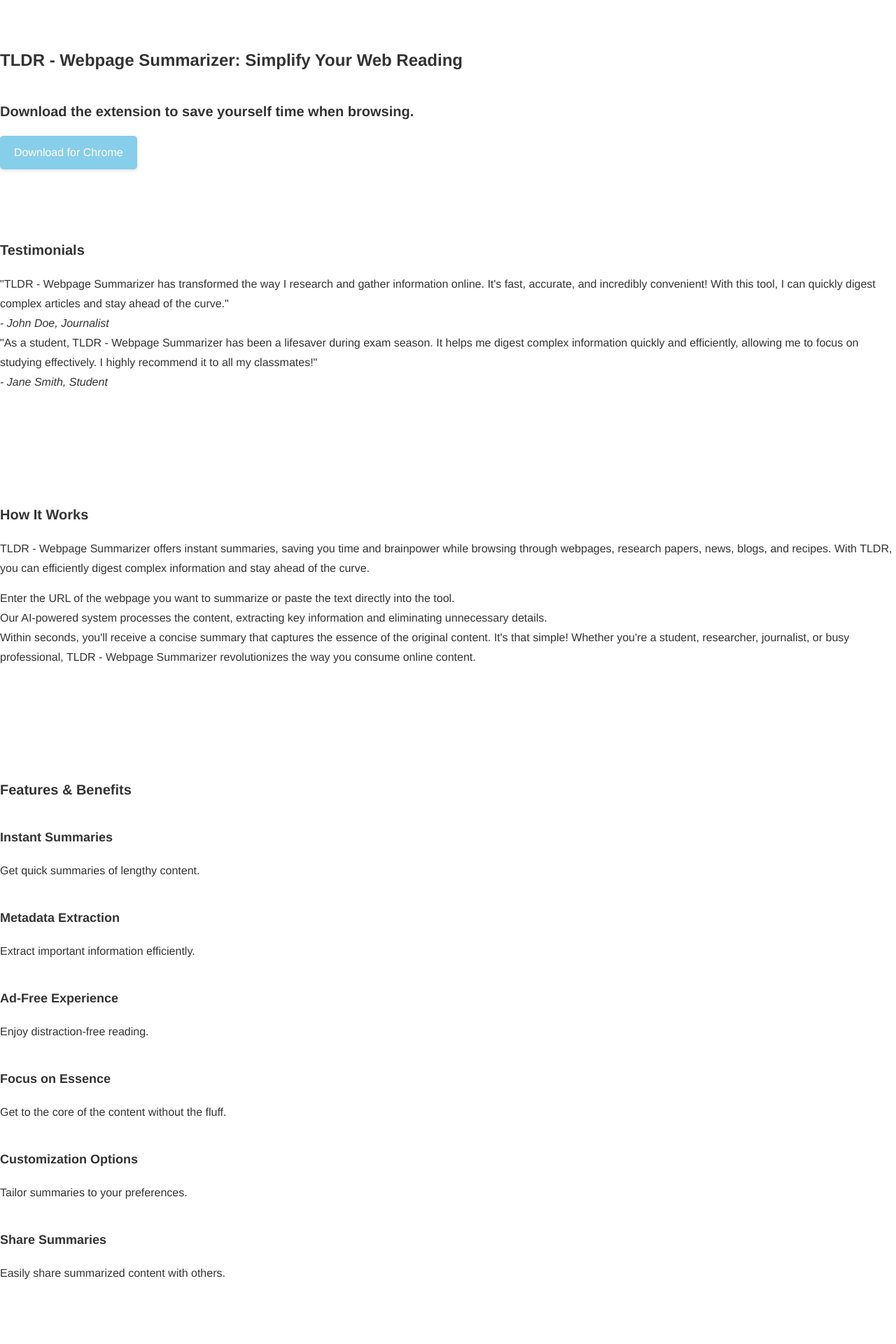
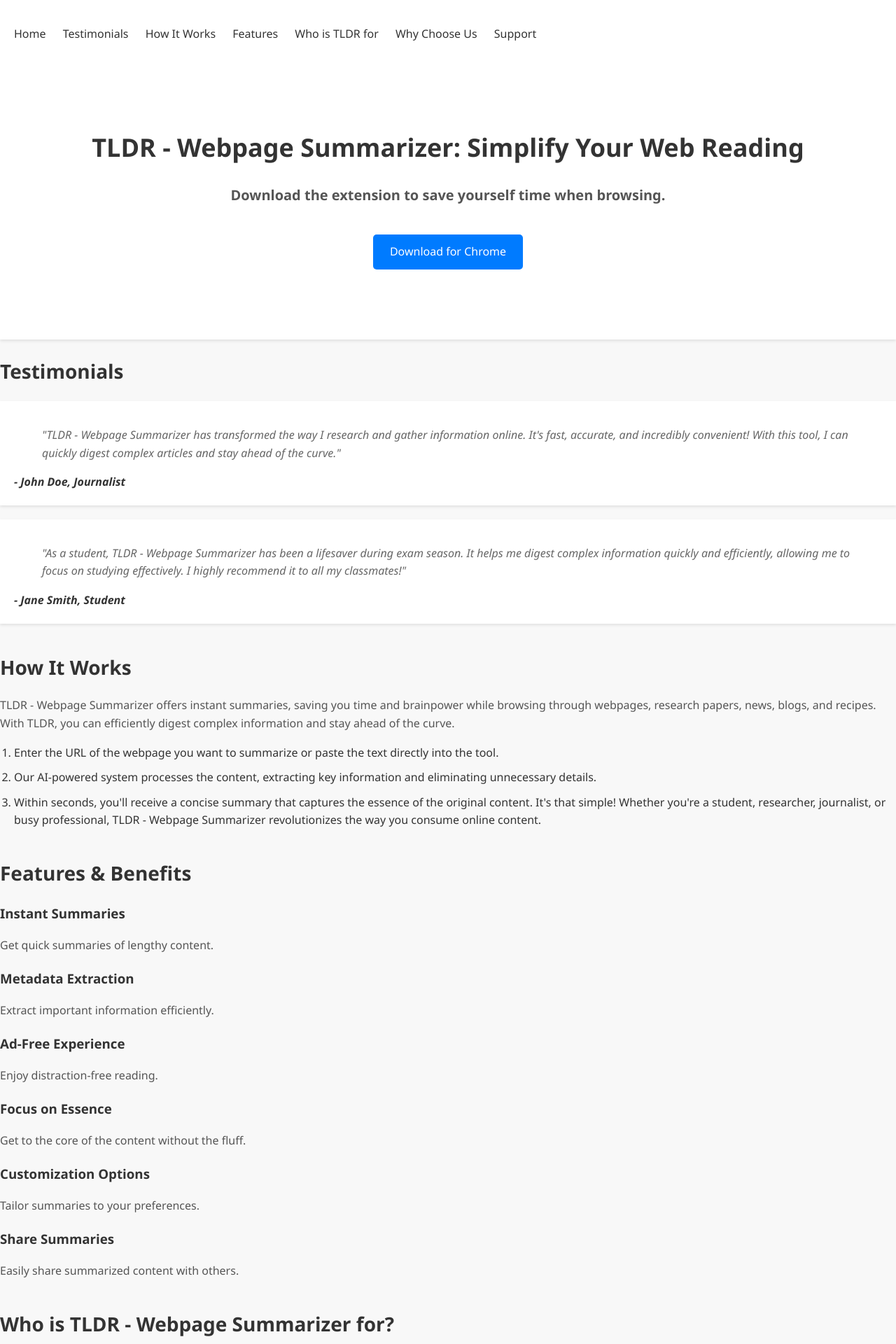
Before and after one commit to ZackFairSldrFrst/ZackFairSldrFrst.github.io, a PHP site: page / in a window 1280 px wide. Shown: the top 1920 px of the page at 70% size. Run offline with PHP 8.4, Linux system fonts and the light colour scheme; some libraries are stand-ins or nearby versions.

Commit message:
Update styles.css

```diff
--- a/styles.css
+++ b/styles.css
@@ -1,270 +1,147 @@
-/* Reset CSS */
-* {
+/* CSS styles */
+
+body {
+    font-family: 'Segoe UI', Tahoma, Geneva, Verdana, sans-serif;
     margin: 0;
     padding: 0;
-    box-sizing: border-box;
+    background-color: #f8f8f8; /* off white */
+    color: #333; /* dark gray */
+    line-height: 1.6;
 }
 
-  /* Typography */
-  body {
-    font-family: 'Helvetica Neue', Arial, sans-serif;
-    font-size: 16px;
-    line-height: 1.75;
-    color: #333; /* Dark gray */
-  }
-
-  h1 {
-    font-family: 'Helvetica Neue', Arial, sans-serif;
-    font-size: 24px;
-    font-weight: bold;
-    line-height: 1.5;
-    margin-top: 40px;
-    margin-bottom: 20px;
-  }
-
-  h2 {
-    font-size: 20px;
-    font-weight: bold;
-    line-height: 1.5;
-    margin-top: 40px;
-    margin-bottom: 20px;
-  }
-
-  h3 {
-    font-size: 18px;
-    font-weight: bold;
-    line-height: 1.5;
-    margin-top: 40px;
-    margin-bottom: 20px;
-  }
-
-  p {
-    margin-bottom: 15px;
-  }
-
-  /* Layout */
-  .container {
-    width: 100%;
-    max-width: 1140px;
-    margin: 0 auto;
-    padding: 0 15px;
-  }
-
-  .section {
-    padding: 60px 0;
-  }
-
-  /* Grid Layout */
-  .row::after {
-    content: "";
-    clear: both;
-    display: table;
-  }
-
-  .col-1 {
-    width: 8.33%;
-  }
-
-  .col-2 {
-    width: 16.66%;
-  }
-
-  .col-3 {
-    width: 25%;
-  }
-
-  .col-4 {
-    width: 33.33%;
-  }
-
-  .col-5 {
-    width: 41.66%;
-  }
-
-  .col-6 {
-    width: 50%;
-  }
-
-  .col-7 {
-    width: 58.33%;
-  }
-
-  .col-8 {
-    width: 66.66%;
-  }
-
-  .col-9 {
-    width: 75%;
-  }
-
-  .col-10 {
-    width: 83.33%;
-  }
-
-  .col-11 {
-    width: 91.66%;
-  }
-
-  .col-12 {
-    width: 100%;
-  }
-
-  /* Navigation */
-  nav {
-    position: sticky;
-    top: 0;
-    background-color: transparent;
-    transition: background-color 0.3s ease;
-  }
-
-  nav.scrolled {
-    background-color: #003366; /* Navy blue */
+header {
+    background-color: #fff; /* white */
+    padding: 20px;
+    box-shadow: 0 2px 4px rgba(0, 0, 0, 0.1);
 }
 
 nav ul {
-    list-style: none;
+    list-style-type: none;
+    padding: 0;
 }
 
 nav ul li {
-    display: inline-block;
+    display: inline;
     margin-right: 20px;
 }
 
 nav ul li a {
     text-decoration: none;
-    color: #fff; /* White */
-    font-size: 16px;
+    color: #333; /* dark gray */
 }
 
-  nav ul li a:hover {
-    color: #87CEEB; /* Sky blue */
+.banner {
+    background-color: #fff; /* white */
+    padding: 80px 20px;
+    text-align: center;
 }
 
-  nav ul li.current a {
-    text-decoration: underline;
+.banner h1 {
+    font-size: 36px;
+    color: #333; /* dark gray */
 }
 
-  /* Buttons */
-  .button {
-    display: inline-block;
-    padding: 10px 20px;
-    border-radius: 5px;
-    background-color: #87CEEB; /* Sky blue */
-    color: #fff; /* White */
-    text-decoration: none;
-    box-shadow: 0 2px 4px rgba(0, 0, 0, 0.1);
-    transition: background-color 0.3s ease, transform 0.3s ease, box-shadow 0.3s ease;
+.banner h2 {
+    font-size: 20px;
+    color: #555; /* gray */
+    margin-top: 20px;
 }
 
-  .button:hover {
-    background-color: #66aacc; /* Lighter sky blue */
-    transform: translateY(-2px);
-    box-shadow: 0 4px 8px rgba(0, 0, 0, 0.1);
+.banner-buttons {
+    margin-top: 40px;
 }
 
-  /* Images */
-  img {
-    border-radius: 3px;
-    border: 1px solid #003366; /* Navy blue */
-    max-width: 100%;
-    height: auto;
+.banner-buttons .button {
+    display: inline-block;
+    padding: 12px 24px;
+    background-color: #007bff; /* blue */
+    color: #fff; /* white */
+    text-decoration: none;
+    border-radius: 5px;
+    transition: background-color 0.3s ease;
 }
 
-  /* Icons */
-  .icon {
-    fill: #87CEEB; /* Sky blue */
+.banner-buttons .button:hover {
+    background-color: #0056b3; /* darker blue */
 }
 
-  .icon:hover {
-    fill: #66aacc; /* Lighter sky blue */
+.main {
+    padding: 20px;
 }
 
-  /* Forms */
-  form {
+.section {
+    margin-bottom: 40px;
+}
+
+.section h2 {
+    font-size: 28px;
+    margin-bottom: 20px;
+    color: #333; /* dark gray */
+}
+
+.section p {
+    font-size: 16px;
+    color: #555; /* gray */
+}
+
+.section ol,
+.section ul {
+    padding-left: 20px;
     margin-bottom: 20px;
 }
 
-  label {
-    font-weight: bold;
-    display: block;
-    margin-bottom: 5px;
-  }
-
-  input[type="text"],
-  input[type="email"],
-  textarea {
-    width: 100%;
-    padding: 10px;
-    border: 1px solid #ccc;
-    border-radius: 3px;
+.section ol li,
+.section ul li {
     margin-bottom: 10px;
 }
 
-  input[type="text"]:focus,
-  input[type="email"]:focus,
-  textarea:focus {
-    outline: 2px solid #87CEEB; /* Sky blue */
+.testimonial {
+    background-color: #fff; /* white */
+    padding: 20px;
+    margin-bottom: 20px;
+    box-shadow: 0 2px 4px rgba(0, 0, 0, 0.1);
 }
 
-  .error-message {
-    color: #FF0000; /* Red */
+.testimonial blockquote {
+    font-style: italic;
+    color: #666; /* dark gray */
 }
 
-  /* Footer */
-  footer {
-    background-color: #003366; /* Navy blue */
-    color: #fff; /* White */
-    padding: 60px 15px;
+.testimonial cite {
+    font-weight: bold;
+    color: #333; /* dark gray */
 }
 
-  footer a {
-    color: #87CEEB; /* Sky blue */
+.target-audience {
+    display: flex;
+    flex-wrap: wrap;
+    justify-content: space-between;
 }
 
-  footer a:hover {
-    text-decoration: underline;
-  }
-
-  /* Cards */
-  .card {
-    border-radius: 5px;
+.audience-item {
+    flex-basis: calc(50% - 20px);
+    padding: 20px;
+    background-color: #fff; /* white */
     box-shadow: 0 2px 4px rgba(0, 0, 0, 0.1);
-    padding: 20px;
     margin-bottom: 20px;
 }
 
-  /* Modals */
-  .modal {
-    display: none;
-    position: fixed;
-    z-index: 1000;
-    left: 0;
-    top: 0;
-    width: 100%;
-    height: 100%;
-    overflow: auto;
-    background-color: rgba(0, 0, 0, 0.5);
+.audience-item img {
+    width: 50px;
+    height: 50px;
+    margin-bottom: 10px;
 }
 
-  .modal-content {
-    background-color: #fff; /* White */
-    border-radius: 5px;
-    box-shadow: 0 2px 4px rgba(0, 0, 0, 0.1);
-    padding: 20px;
-    margin: 20% auto;
-    max-width: 80%;
+.audience-item h3 {
+    font-size: 20px;
+    margin-bottom: 10px;
+    color: #333; /* dark gray */
 }
 
-  .close {
-    color: #ccc;
-    float: right;
-    font-size: 30px;
-    font-weight: bold;
+.footer {
+    background-color: #fff; /* white */
+    padding: 20px;
+    text-align: center;
+    margin-top: 40px;
+    box-shadow: 0 -2px 4px rgba(0, 0, 0, 0.1);
 }
-
-  .close:hover,
-  .close:focus {
-    color: #000;
-    text-decoration: none;
-    cursor: pointer;
-  }
```
Lines whose indentation alone changed are shown as unchanged.
